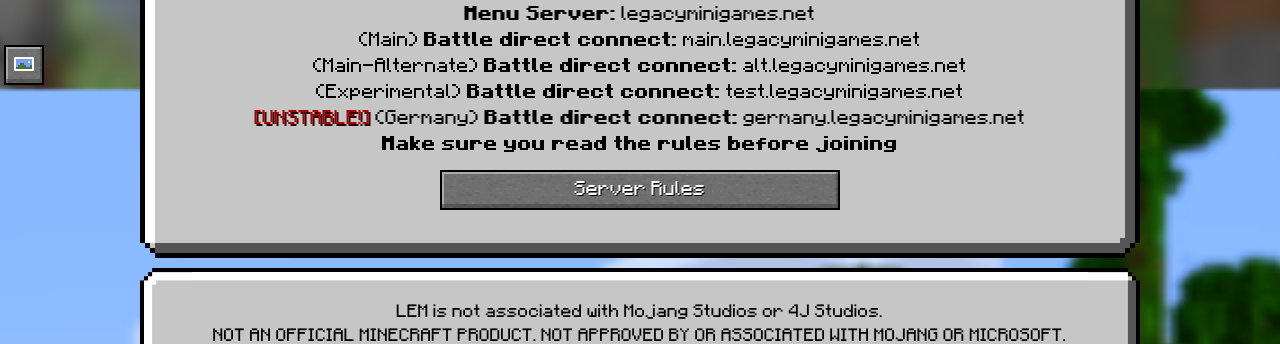
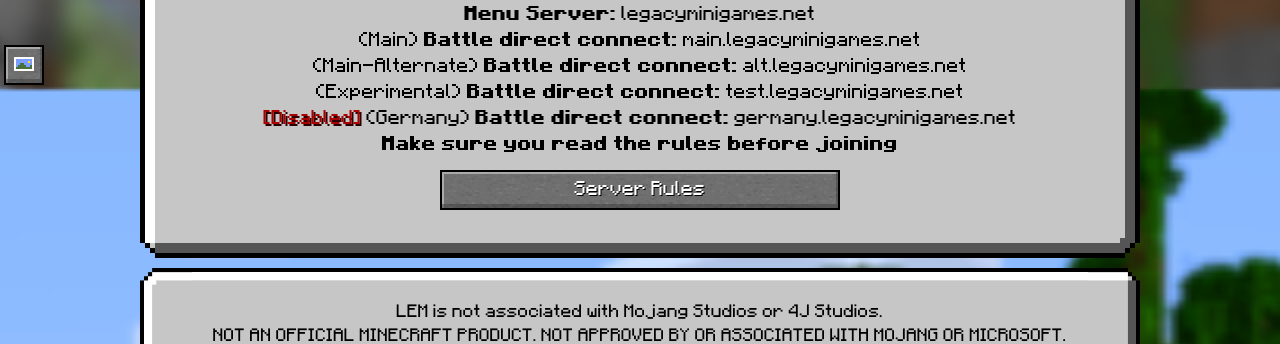
Before and after one commit to Legacy-Edition-Minigames/Website, a Jekyll site: the page built from join.html, in a window 1280 px wide. Shown: the part 811-1155 px from the top of the page. Built offline with Jekyll 4.4.1, drawn with Linux system fonts in a browser that asks for light colours; some web fonts are replaced.

Commit message:
Mark germany server as disabled

```diff
--- a/join.html
+++ b/join.html
@@ -22,7 +22,7 @@
 	(Main) <b>Battle direct connect:</b> main.legacyminigames.net<br>
 	(Main-Alternate) <b>Battle direct connect:</b> alt.legacyminigames.net<br>
 	(Experimental) <b>Battle direct connect:</b> test.legacyminigames.net<br>
-	<span style="color: #AA0000; text-shadow: 0.125em 0.125em #2A0000">[UNSTABLE!]</span> (Germany) <b>Battle direct connect:</b> germany.legacyminigames.net<br>
+	<span style="color: #AA0000; text-shadow: 0.125em 0.125em #2A0000">[Disabled]</span> (Germany) <b>Battle direct connect:</b> germany.legacyminigames.net<br>
 	<b>Make sure you read the rules before joining</b>
 	<p><a href="{{ site.baseurl }}/rules" class="minecraft-button center">Server Rules</a></p>
 </div>
```
